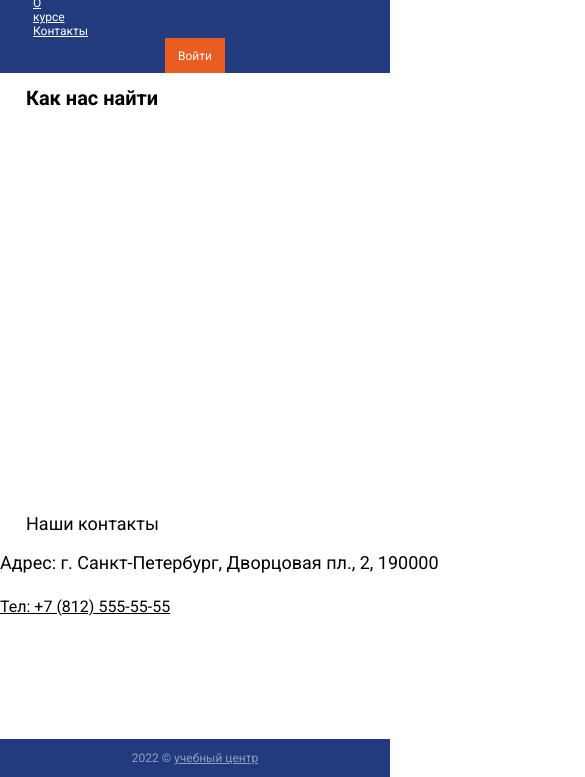
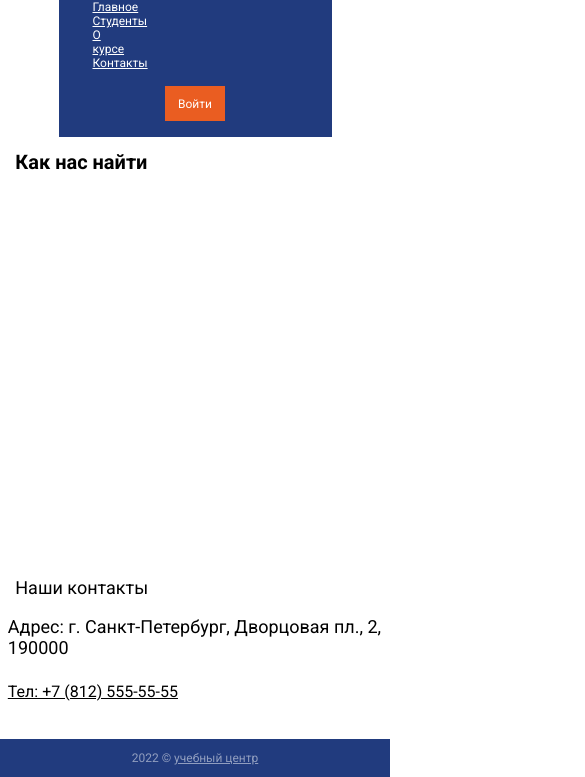
Before and after one commit to lukinovalove69/New-edu, a plain HTML site: page pages/contacts.html in a window 390 px wide. Shown: the part 67-844 px from the top of the page, 585 px wide, since content can reach past the window. Drawn offline with Linux system fonts and the light colour scheme.

Commit message:
изменения 28/02

```diff
--- a/css/style.css
+++ b/css/style.css
@@ -241,6 +241,7 @@ em {
 }
 
 .intro-aside {
+    margin: 0 auto;
 
 }
 .blockquote {
@@ -370,7 +371,10 @@ em {
 
 @media (max-width: 920px) {
     .header {
-        width: 100%;
+        width: 70%;
+        justify-content: center;
+        padding: 1em 16px;
+        gap: 1em;
     }
 
     .site-logo {
@@ -389,6 +393,12 @@ em {
         padding: 0 4%;
     }
 
+    .map {
+        min-width: 75%;
+        min-height: 75%;
+        padding: 0 4%;
+    }
+
     .menu-link {
         font-size: 14px;
     }
@@ -401,6 +411,8 @@ em {
     }
 
     .main {
+        box-sizing: border-box;
+        padding: 0 2vw;
         width: auto;
     }
 
```
